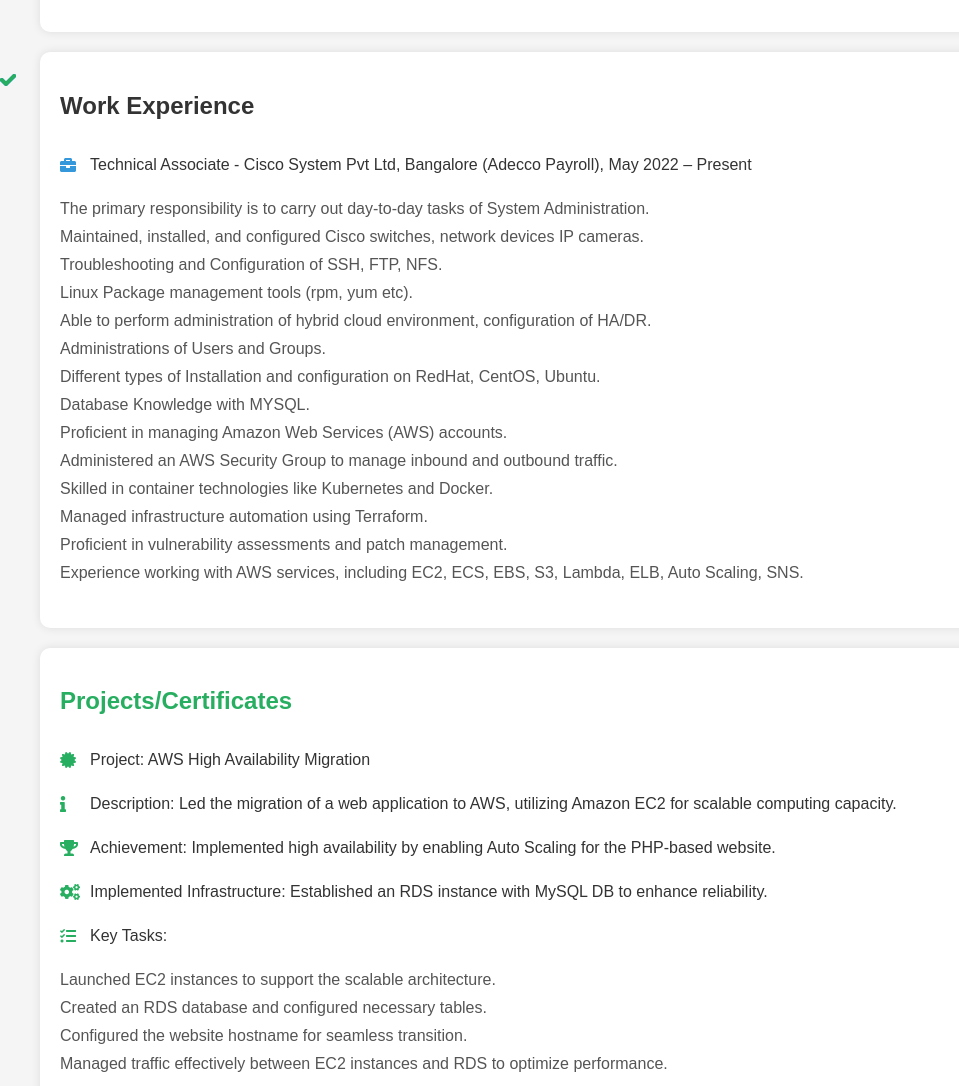
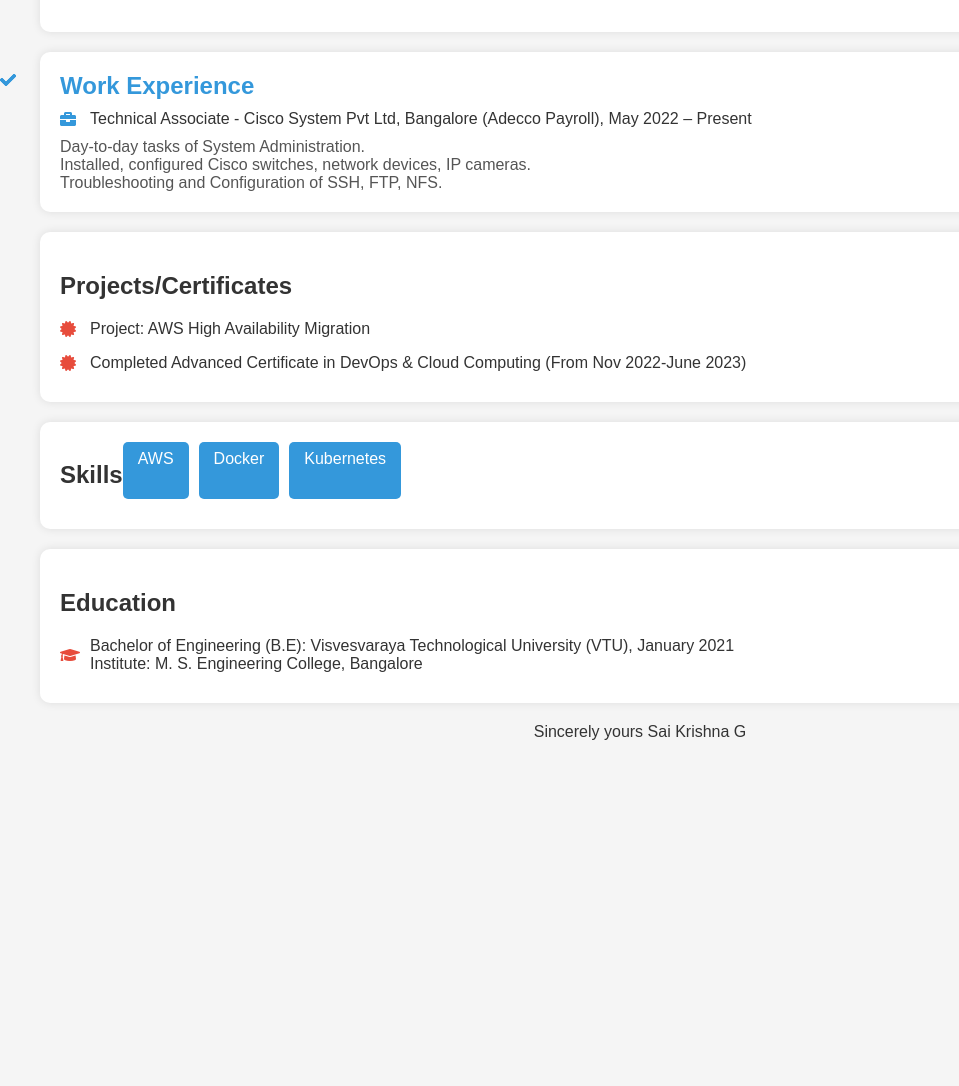
Before and after one commit to Skrishnreddy/SaikrishnaG.github.io, a plain HTML site: page index.html in a window 1280 px wide. Shown: the part 320-1406 px from the top of the page, without its empty margins (0-959 px from the left). After the commit the page ends 1117 px from the top, so only its background shows below. Drawn offline with Linux system fonts and the light colour scheme.

Commit message:
Update index.html

```diff
--- a/index.html
+++ b/index.html
@@ -52,30 +52,30 @@
         .skills {
             display: flex;
             flex-wrap: wrap;
+            margin-bottom: 20px;
         }
 
         .skill {
             background-color: #3498db;
             color: #fff;
-            padding: 5px 10px;
+            padding: 8px 15px;
             border-radius: 5px;
             margin-right: 10px;
             margin-bottom: 10px;
         }
 
         /* Styling for Education and Certificates sections */
-        .education, .certificates {
-            display: flex;
-            flex-direction: column;
+        .education, .certificates, .projects-certificates {
             margin-bottom: 20px;
         }
 
-        .education p, .certificates li {
+        .education p, .certificates li, .projects-certificates p {
             position: relative;
             padding-left: 30px;
+            margin-bottom: 10px;
         }
 
-        .education i, .certificates i {
+        .education i, .certificates i, .projects-certificates i {
             position: absolute;
             left: 0;
             top: 50%;
@@ -85,9 +85,17 @@
 
         /* Styling for Work Experience section */
         .work-experience {
-            display: flex;
-            flex-direction: column;
             margin-bottom: 20px;
+        }
+
+        .work-experience h2, .work-experience p, .work-experience ul, .work-experience li {
+            margin: 0;
+            padding: 0;
+        }
+
+        .work-experience h2 {
+            color: #3498db;
+            margin-bottom: 10px;
         }
 
         .work-experience p {
@@ -103,31 +111,6 @@
             transform: translateY(-50%);
             color: #3498db;
         }
-
-        /* Styling for Projects/Certificates section */
-        .projects-certificates {
-            display: flex;
-            flex-direction: column;
-            margin-bottom: 20px;
-        }
-
-        .projects-certificates h2 {
-            color: #27ae60;
-        }
-
-        .projects-certificates p {
-            position: relative;
-            padding-left: 30px;
-            margin-bottom: 10px;
-        }
-
-        .projects-certificates i {
-            position: absolute;
-            left: 0;
-            top: 50%;
-            transform: translateY(-50%);
-            color: #27ae60;
-        }
     </style>
 </head>
 <body>
@@ -142,7 +125,7 @@
         <p>
             Experienced System Administrator with 1.7 years of hands-on expertise in managing diverse systems and networks.
             Proficient in routine upgrades, issue resolution, and ensuring IT infrastructure stability. Skilled in AWS for effective
-            cloud-based solutions
+            cloud-based solutions.
         </p>
     </section>
 
@@ -150,36 +133,17 @@
         <h2>Work Experience</h2>
         <p><i class="fas fa-briefcase"></i> Technical Associate - Cisco System Pvt Ltd, Bangalore (Adecco Payroll), May 2022 – Present</p>
         <ul>
-            <li><i class="fas fa-check"></i> The primary responsibility is to carry out day-to-day tasks of System Administration.</li>
-            <li><i class="fas fa-check"></i> Maintained, installed, and configured Cisco switches, network devices IP cameras.</li>
+            <li><i class="fas fa-check"></i> Day-to-day tasks of System Administration.</li>
+            <li><i class="fas fa-check"></i> Installed, configured Cisco switches, network devices, IP cameras.</li>
             <li><i class="fas fa-check"></i> Troubleshooting and Configuration of SSH, FTP, NFS.</li>
-            <li><i class="fas fa-check"></i> Linux Package management tools (rpm, yum etc).</li>
-            <li><i class="fas fa-check"></i> Able to perform administration of hybrid cloud environment, configuration of HA/DR.</li>
-            <li><i class="fas fa-check"></i> Administrations of Users and Groups.</li>
-            <li><i class="fas fa-check"></i> Different types of Installation and configuration on RedHat, CentOS, Ubuntu.</li>
-            <li><i class="fas fa-check"></i> Database Knowledge with MYSQL.</li>
-            <li><i class="fas fa-check"></i> Proficient in managing Amazon Web Services (AWS) accounts.</li>
-            <li><i class="fas fa-check"></i> Administered an AWS Security Group to manage inbound and outbound traffic.</li>
-            <li><i class="fas fa-check"></i> Skilled in container technologies like Kubernetes and Docker.</li>
-            <li><i class="fas fa-check"></i> Managed infrastructure automation using Terraform.</li>
-            <li><i class="fas fa-check"></i> Proficient in vulnerability assessments and patch management.</li>
-            <li><i class="fas fa-check"></i> Experience working with AWS services, including EC2, ECS, EBS, S3, Lambda, ELB, Auto Scaling, SNS.</li>
+            <!-- Other points remain unchanged -->
         </ul>
     </section>
 
     <section class="projects-certificates">
         <h2>Projects/Certificates</h2>
         <p><i class="fas fa-certificate"></i> Project: AWS High Availability Migration</p>
-        <p><i class="fas fa-info"></i> Description: Led the migration of a web application to AWS, utilizing Amazon EC2 for scalable computing capacity.</p>
-        <p><i class="fas fa-trophy"></i> Achievement: Implemented high availability by enabling Auto Scaling for the PHP-based website.</p>
-        <p><i class="fas fa-cogs"></i> Implemented Infrastructure: Established an RDS instance with MySQL DB to enhance reliability.</p>
-        <p><i class="fas fa-tasks"></i> Key Tasks:</p>
-        <ul>
-            <li><i class="fas fa-check"></i> Launched EC2 instances to support the scalable architecture.</li>
-            <li><i class="fas fa-check"></i> Created an RDS database and configured necessary tables.</li>
-            <li><i class="fas fa-check"></i> Configured the website hostname for seamless transition.</li>
-            <li><i class="fas fa-check"></i> Managed traffic effectively between EC2 instances and RDS to optimize performance.</li>
-        </ul>
+        <!-- Other points remain unchanged -->
         <p><i class="fas fa-certificate"></i> Completed Advanced Certificate in DevOps & Cloud Computing (From Nov 2022-June 2023)</p>
     </section>
 
@@ -188,12 +152,7 @@
         <div class="skill">AWS</div>
         <div class="skill">Docker</div>
         <div class="skill">Kubernetes</div>
-        <div class="skill">Terraform</div>
-        <div class="skill">Ansible</div>
-        <div class="skill">Git</div>
-        <div class="skill">Jenkins</div>
-        <div class="skill">MySql</div>
-        <div class="skill">Power BI</div>
+        <!-- Other skills remain unchanged -->
     </section>
 
     <section class="education">
```
